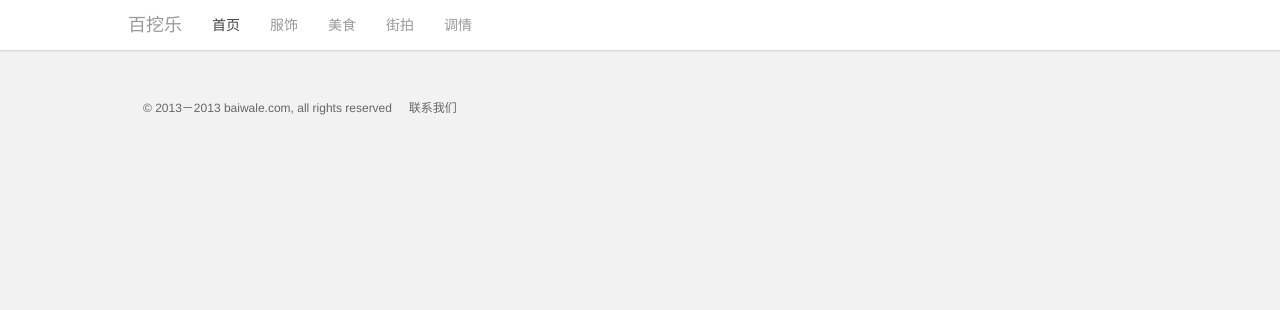
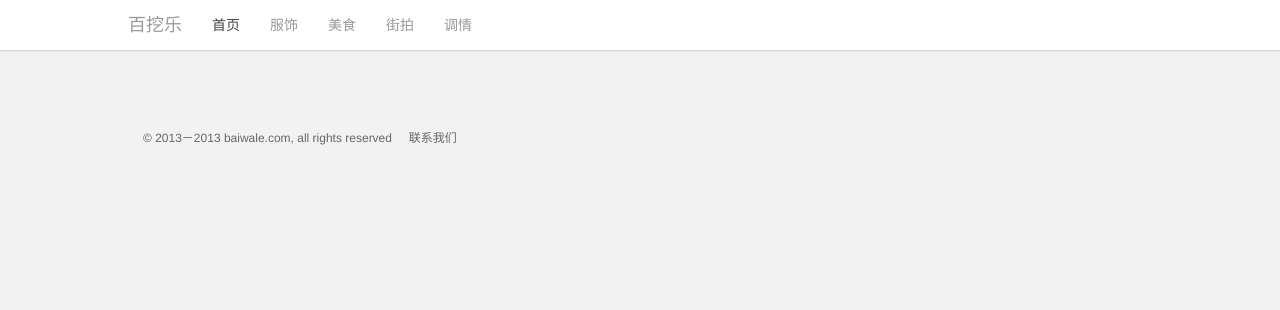
Before and after one commit to julytwilight/baiwale, a Django app: page / in a window 1280 px wide. Shown: the top 310 px of the page. Run offline with Django 3.2, Linux system fonts and the light colour scheme; data that the repository does not hold is empty; some libraries are stand-ins or nearby versions.

Commit message:
modify footer

```diff
--- a/baiwale/ahead/static/css/whale.css
+++ b/baiwale/ahead/static/css/whale.css
@@ -11,6 +11,7 @@ a:hover { color: #222; text-decoration: none }
 }
 .pt100 { padding-top: 100px }
 .mb10 { margin-bottom: 10px }
+.mt30 { margin-top: 30px }
 
 /* =paginate
 -------------------------------------------------------------- */
--- a/baiwale/ahead/templates/layouts/_footer.html
+++ b/baiwale/ahead/templates/layouts/_footer.html
@@ -1,4 +1,4 @@
-<div class="footer">
+<div class="footer mt30">
   <div class="container">
     <div class="row">
       <div class="col-md-12">
```
